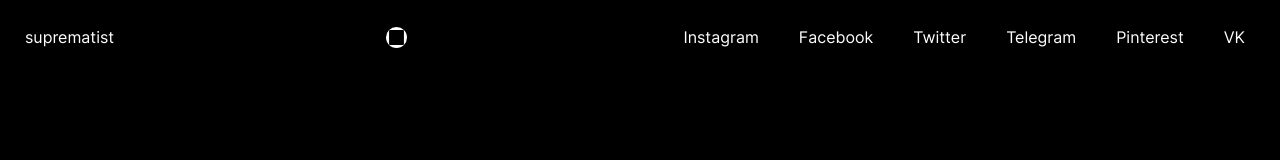
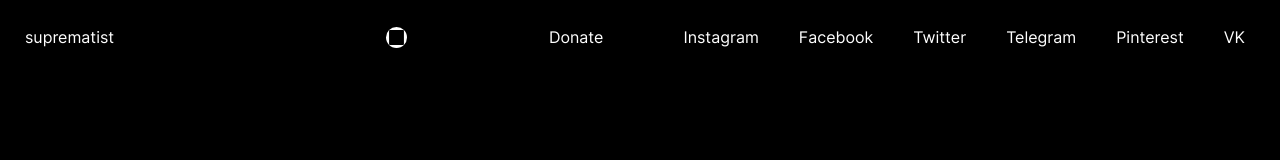
Before and after one commit to suprematist/suprematist.cc, a Vue app: page / in a window 1280 px wide. Shown: the top 160 px of the page. Built offline with nearby package versions, Linux system fonts and the light colour scheme.

Commit message:
feat: donate link

```diff
--- a/src/App.vue
+++ b/src/App.vue
@@ -4,6 +4,8 @@ header.h
 	h1.h__t Suprematist
 	nav
 		ul.h__ul
+			li.--donate
+				a.h__l(href="https://boosty.to/suprematist" target="_blank" rel="noopener") Donate
 			li
 				a.h__l(href="https://instagram.com/suprematistcc" target="_blank" rel="noopener") Instagram
 			li
@@ -47,6 +49,13 @@ import TheLogo from './components/TheLogo.vue'
 		flex-direction: column
 		gap: 0
 
+	li.--donate
+		@media (min-width: 1200px)
+			margin-right: 40px
+
+		@media (max-width: 1024px)
+			margin-bottom: 40px
+
 .h__l
 	padding: 10px
 	text-decoration: none
```
